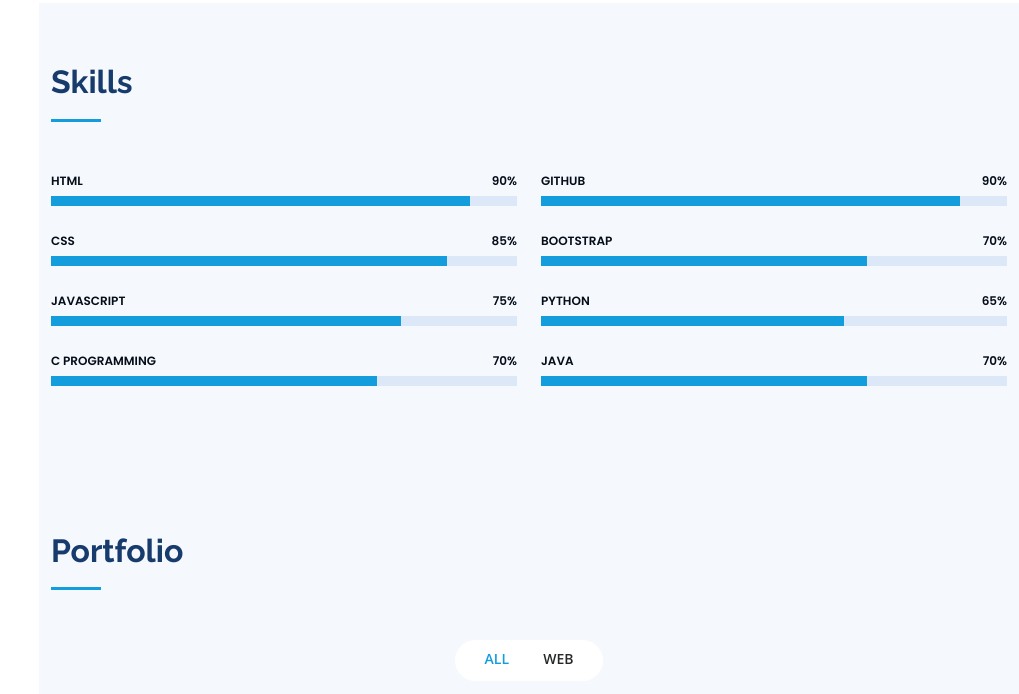
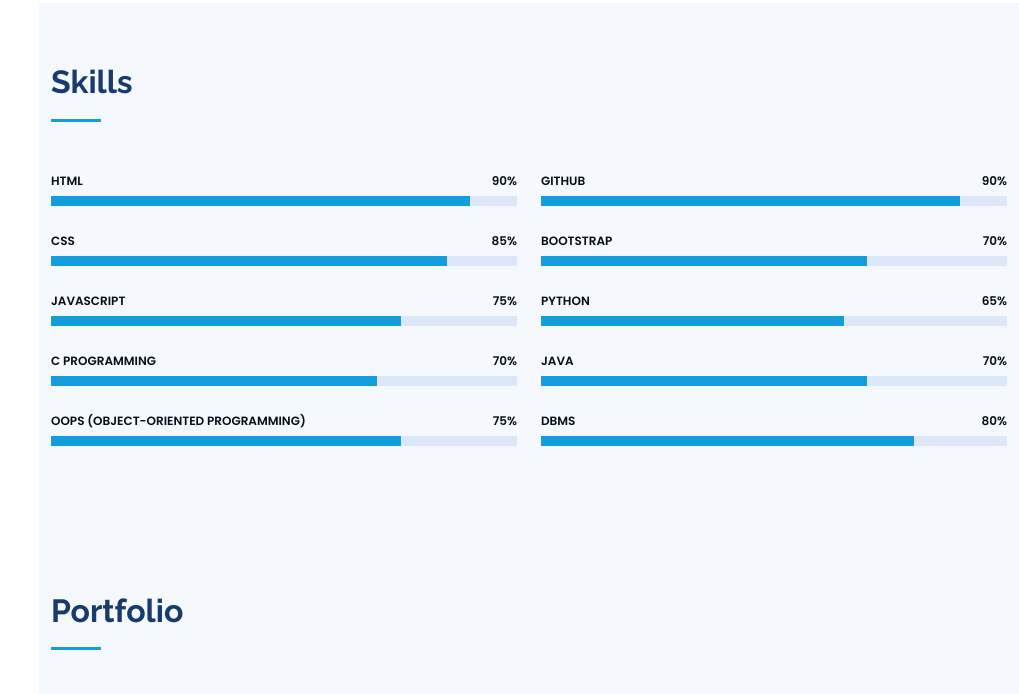
Before and after one commit to Meghaanil/live, a plain HTML site: page index.html in a window 1280 px wide. Shown: the part 2740-3434 px from the top of the page, without its empty margins (261-1280 px from the left). Drawn offline with nearby package versions, Linux system fonts and the light colour scheme.

Commit message:
Update index.html

```diff
--- a/index.html
+++ b/index.html
@@ -196,18 +196,12 @@ In my free time, you can often see me outdoors exploring Nature, Designing, Read
     <!-- ======= Skills Section ======= -->
 <section id="skills" class="skills section-bg">
   <div class="container">
-
       <div class="section-title">
           <h2>Skills</h2>
-
       </div>
 
       <div class="row skills-content">
-
           <div class="col-lg-6" data-aos="fade-up">
-
-
-
               <div class="progress">
                   <span class="skill">HTML <i class="val">90%</i></span>
                   <div class="progress-bar-wrap">
@@ -235,13 +229,21 @@ In my free time, you can often see me outdoors exploring Nature, Designing, Read
                       <div class="progress-bar" role="progressbar" aria-valuenow="70" aria-valuemin="0" aria-valuemax="100"></div>
                   </div>
               </div>
+
+              <!-- OOPs skill progress bar added here -->
+              <div class="progress">
+                  <span class="skill">OOPs (Object-Oriented Programming) <i class="val">75%</i></span>
+                  <div class="progress-bar-wrap">
+                      <div class="progress-bar" role="progressbar" aria-valuenow="75" aria-valuemin="0" aria-valuemax="100"></div>
+                  </div>
+              </div>
           </div>
 
+          <div class="col-lg-6" data-aos="fade-up" data-aos-delay="100">
+              <!-- Existing skills in the second column -->
+              <!-- ... -->
 
-          <div class="col-lg-6" data-aos="fade-up" data-aos-delay="100">
-
-
-
+              <!-- New skill progress bars -->
               <div class="progress">
                   <span class="skill">GitHub <i class="val">90%</i></span>
                   <div class="progress-bar-wrap">
@@ -256,15 +258,13 @@ In my free time, you can often see me outdoors exploring Nature, Designing, Read
                   </div>
               </div>
 
-
               <div class="progress">
                   <span class="skill">Python <i class="val">65%</i></span>
                   <div class="progress-bar-wrap">
                       <div class="progress-bar" role="progressbar" aria-valuenow="65" aria-valuemin="0" aria-valuemax="100"></div>
                   </div>
+              </div>
 
-
-            </div>
               <div class="progress">
                   <span class="skill">Java <i class="val">70%</i></span>
                   <div class="progress-bar-wrap">
@@ -272,10 +272,16 @@ In my free time, you can often see me outdoors exploring Nature, Designing, Read
                   </div>
               </div>
 
+
+              <div class="progress">
+                <span class="skill">DBMS <i class="val">80%</i></span>
+                <div class="progress-bar-wrap">
+                    <div class="progress-bar" role="progressbar" aria-valuenow="80" aria-valuemin="0" aria-valuemax="100"></div>
+                </div>
             </div>
 
           </div>
-
+      </div>
   </div>
 </section><!-- End Skills Section -->
 
```
Lines whose indentation alone changed are shown as unchanged.
